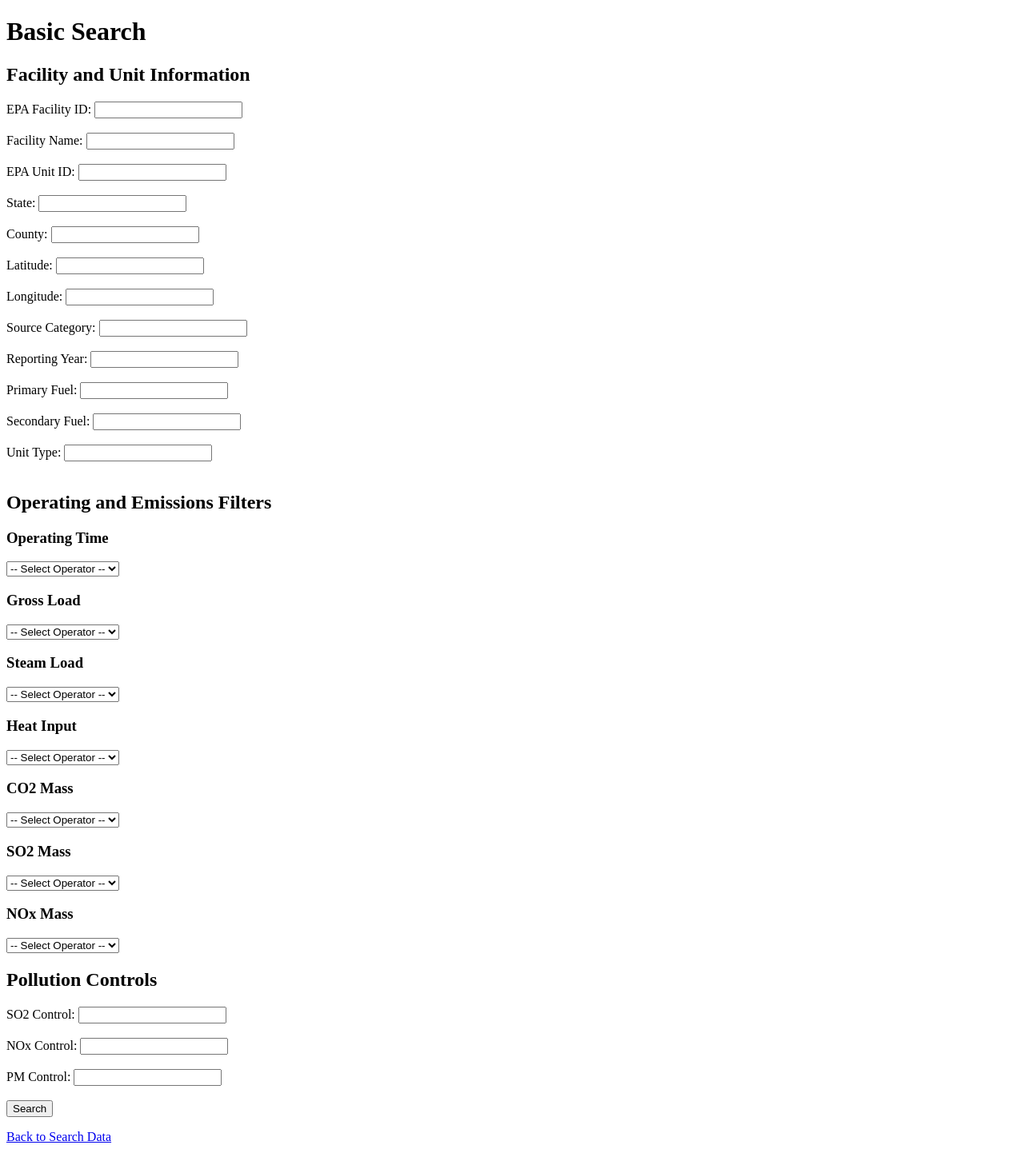
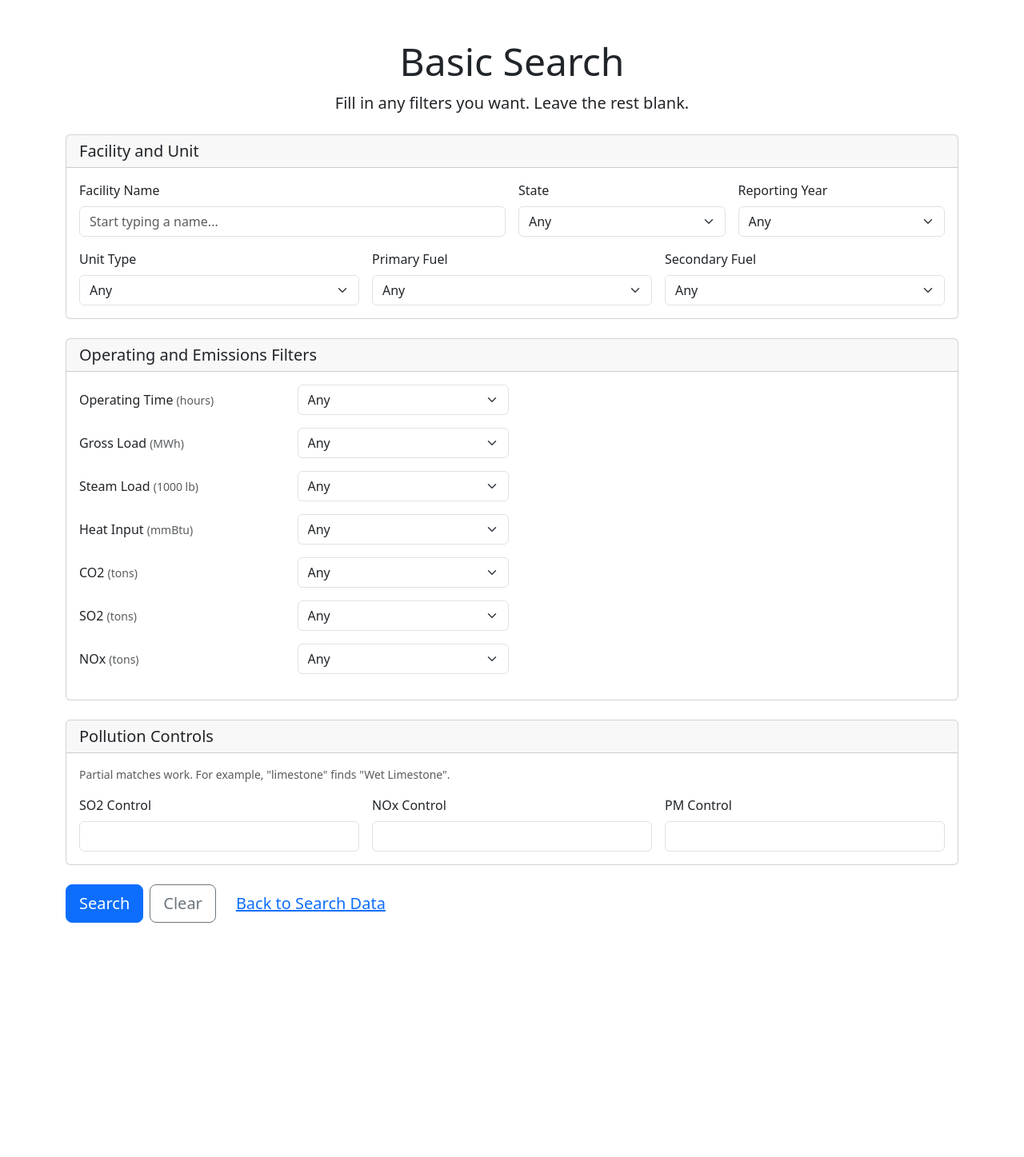
Before and after one commit to MaggieFord8062/epaData, a Flask app: page /basic-search in a window 1280 px wide. Shown: the whole page at 80% size. After the commit the page ends 1154 px from the top, so only its background shows below. Run offline with Flask 3, Linux system fonts and the light colour scheme.

Commit message:
Basic search: dropdowns from database, remove ID and lat/long fields, Bootstrap layout

```diff
--- a/app.py
+++ b/app.py
@@ -66,26 +66,24 @@ def basic_search():
 
     session = SessionLocal()
 
-    states = sorted({s[0] for s in session.query(Facility.state).distinct().all() if s[0]})
-    counties = sorted({c[0] for c in session.query(Facility.county).distinct().all() if c[0]})
-    facility_names = sorted({f[0] for f in session.query(Facility.facility_name).distinct().all() if f[0]})
-    source_categories = sorted({c[0] for c in session.query(Facility.source_category).distinct().all() if c[0]})
-    unit_types = sorted({u[0] for u in session.query(Unit.unit_type).distinct().all() if u[0]})
-    primary_fuels = sorted({p[0] for p in session.query(Unit.primary_fuel).distinct().all() if p[0]})
-    secondary_fuels = sorted({s[0] for s in session.query(Unit.secondary_fuel).distinct().all() if s[0]})
+    def distinct_values(column):
+        """Every non-empty value stored in a column, sorted."""
+        return sorted({v[0] for v in session.query(column).distinct().all() if v[0] not in (None, "")})
+
+    options = {
+        "facility_names": distinct_values(Facility.facility_name),
+        "states": distinct_values(Facility.state),
+        "counties": distinct_values(Facility.county),
+        "source_categories": distinct_values(Facility.source_category),
+        "years": sorted(distinct_values(AnnualRecord.year), reverse=True),
+        "unit_types": distinct_values(Unit.unit_type),
+        "primary_fuels": distinct_values(Unit.primary_fuel),
+        "secondary_fuels": distinct_values(Unit.secondary_fuel),
+    }
 
     session.close()
 
-    return render_template(
-        "basic_search.html",
-        states=states,
-        counties=counties,
-        facility_names=facility_names,
-        source_categories=source_categories,
-        unit_types=unit_types,
-        primary_fuels=primary_fuels,
-        secondary_fuels=secondary_fuels,
-    )
+    return render_template("basic_search.html", **options)
 
 
 @app.route("/advanced-search", methods=["GET", "POST"])
--- a/templates/basic_search.html
+++ b/templates/basic_search.html
@@ -1,280 +1,225 @@
 <!DOCTYPE html>
-<html>
+<html lang="en">
 <head>
+    <meta charset="UTF-8">
+    <meta name="viewport" content="width=device-width, initial-scale=1.0">
     <title>Basic Search - epaData</title>
+    <link href="https://cdn.jsdelivr.net/npm/bootstrap@5.3.3/dist/css/bootstrap.min.css" rel="stylesheet">
 </head>
-
 <body>
 
-    <h1>Basic Search</h1>
+<div class="container mt-5 mb-5">
+
+    <div class="text-center mb-4">
+        <h1 class="display-5">Basic Search</h1>
+        <p class="lead">Fill in any filters you want. Leave the rest blank.</p>
+    </div>
 
     <form method="POST">
 
-        <h2>Facility and Unit Information</h2>
+        <!-- Facility and Unit -->
+        <div class="card mb-4">
+            <div class="card-header"><h2 class="h5 mb-0">Facility and Unit</h2></div>
+            <div class="card-body">
+                <div class="row g-3">
 
-        <label>EPA Facility ID:</label>
-        <input type="text" name="epa_facility_id">
-        <br><br>
+                    <div class="col-md-6">
+                        <label class="form-label" for="facility_name">Facility Name</label>
+                        <input class="form-control" type="text" id="facility_name" name="facility_name"
+                               list="facility_name_list" placeholder="Start typing a name..." autocomplete="off">
+                        <datalist id="facility_name_list">
+                            {% for name in facility_names %}
+                            <option value="{{ name }}">
+                            {% endfor %}
+                        </datalist>
+                    </div>
 
-        <label>Facility Name:</label>
-        <input type="text" name="facility_name" list="facility_name_list">
-        <br><br>
+                    <div class="col-md-3">
+                        <label class="form-label" for="state">State</label>
+                        <select class="form-select" id="state" name="state">
+                            <option value="">Any</option>
+                            {% for s in states %}
+                            <option value="{{ s }}">{{ s }}</option>
+                            {% endfor %}
+                        </select>
+                    </div>
 
-        <label>EPA Unit ID:</label>
-        <input type="text" name="epa_unit_id">
-        <br><br>
+                    <div class="col-md-3">
+                        <label class="form-label" for="reporting_year">Reporting Year</label>
+                        <select class="form-select" id="reporting_year" name="reporting_year">
+                            <option value="">Any</option>
+                            {% for y in years %}
+                            <option value="{{ y }}">{{ y }}</option>
+                            {% endfor %}
+                        </select>
+                    </div>
 
-        <label>State:</label>
-        <input type="text" name="state" list="state_list">
-        <br><br>
+                    {% if counties %}
+                    <div class="col-md-6">
+                        <label class="form-label" for="county">County</label>
+                        <select class="form-select" id="county" name="county">
+                            <option value="">Any</option>
+                            {% for c in counties %}
+                            <option value="{{ c }}">{{ c }}</option>
+                            {% endfor %}
+                        </select>
+                    </div>
+                    {% endif %}
 
-        <label>County:</label>
-        <input type="text" name="county" list="county_list">
-        <br><br>
+                    {% if source_categories %}
+                    <div class="col-md-6">
+                        <label class="form-label" for="source_category">Source Category</label>
+                        <select class="form-select" id="source_category" name="source_category">
+                            <option value="">Any</option>
+                            {% for sc in source_categories %}
+                            <option value="{{ sc }}">{{ sc }}</option>
+                            {% endfor %}
+                        </select>
+                    </div>
+                    {% endif %}
 
-        <label>Latitude:</label>
-        <input type="text" name="latitude">
-        <br><br>
+                    <div class="col-md-4">
+                        <label class="form-label" for="unit_type">Unit Type</label>
+                        <select class="form-select" id="unit_type" name="unit_type">
+                            <option value="">Any</option>
+                            {% for ut in unit_types %}
+                            <option value="{{ ut }}">{{ ut }}</option>
+                            {% endfor %}
+                        </select>
+                    </div>
 
-        <label>Longitude:</label>
-        <input type="text" name="longitude">
-        <br><br>
+                    <div class="col-md-4">
+                        <label class="form-label" for="primary_fuel">Primary Fuel</label>
+                        <select class="form-select" id="primary_fuel" name="primary_fuel">
+                            <option value="">Any</option>
+                            {% for pf in primary_fuels %}
+                            <option value="{{ pf }}">{{ pf }}</option>
+                            {% endfor %}
+                        </select>
+                    </div>
 
-        <label>Source Category:</label>
-        <input type="text" name="source_category" list="source_category_list">
-        <br><br>
+                    <div class="col-md-4">
+                        <label class="form-label" for="secondary_fuel">Secondary Fuel</label>
+                        <select class="form-select" id="secondary_fuel" name="secondary_fuel">
+                            <option value="">Any</option>
+                            {% for sf in secondary_fuels %}
+                            <option value="{{ sf }}">{{ sf }}</option>
+                            {% endfor %}
+                        </select>
+                    </div>
 
-        <label>Reporting Year:</label>
-        <input type="text" name="reporting_year">
-        <br><br>
+                </div>
+            </div>
+        </div>
 
-        <label>Primary Fuel:</label>
-        <input type="text" name="primary_fuel" list="primary_fuel_list">
-        <br><br>
+        <!-- Operating and Emissions -->
+        <div class="card mb-4">
+            <div class="card-header"><h2 class="h5 mb-0">Operating and Emissions Filters</h2></div>
+            <div class="card-body">
 
-        <label>Secondary Fuel:</label>
-        <input type="text" name="secondary_fuel" list="secondary_fuel_list">
-        <br><br>
+                {% set numeric_fields = [
+                    ("operating_time", "Operating Time", "hours"),
+                    ("gross_load", "Gross Load", "MWh"),
+                    ("steam_load", "Steam Load", "1000 lb"),
+                    ("heat_input", "Heat Input", "mmBtu"),
+                    ("co2_mass", "CO2", "tons"),
+                    ("so2_mass", "SO2", "tons"),
+                    ("nox_mass", "NOx", "tons"),
+                ] %}
 
-        <label>Unit Type:</label>
-        <input type="text" name="unit_type" list="unit_type_list">
-        <br><br>
-
-
-        <h2>Operating and Emissions Filters</h2>
-
-
-        <h3>Operating Time</h3>
-
-        <select name="operating_time_operator" onchange="updateRangeInputs('operating_time')">
-            <option value="">-- Select Operator --</option>
+                {% for field, label, units in numeric_fields %}
+                <div class="row g-2 align-items-center mb-3">
+                    <div class="col-md-3">
+                        <label class="form-label mb-0" for="{{ field }}_operator">
+                            {{ label }} <span class="text-muted small">({{ units }})</span>
+                        </label>
+                    </div>
+                    <div class="col-md-3">
+                        <select class="form-select" id="{{ field }}_operator" name="{{ field }}_operator"
+                                onchange="updateRangeInputs('{{ field }}')">
+                            <option value="">Any</option>
                             <option value="Greater than">Greater than</option>
                             <option value="Less than">Less than</option>
                             <option value="Equals">Equals</option>
                             <option value="Between">Between</option>
                         </select>
+                    </div>
+                    <div class="col-md-6">
+                        <div class="row g-2" id="{{ field }}_inputs"></div>
+                    </div>
+                </div>
+                {% endfor %}
 
-        <div id="operating_time_inputs"></div>
+            </div>
+        </div>
 
+        <!-- Pollution Controls -->
+        <div class="card mb-4">
+            <div class="card-header"><h2 class="h5 mb-0">Pollution Controls</h2></div>
+            <div class="card-body">
+                <p class="text-muted small">Partial matches work. For example, "limestone" finds "Wet Limestone".</p>
+                <div class="row g-3">
+                    <div class="col-md-4">
+                        <label class="form-label" for="so2_control">SO2 Control</label>
+                        <input class="form-control" type="text" id="so2_control" name="so2_control">
+                    </div>
+                    <div class="col-md-4">
+                        <label class="form-label" for="nox_control">NOx Control</label>
+                        <input class="form-control" type="text" id="nox_control" name="nox_control">
+                    </div>
+                    <div class="col-md-4">
+                        <label class="form-label" for="pm_control">PM Control</label>
+                        <input class="form-control" type="text" id="pm_control" name="pm_control">
+                    </div>
+                </div>
+            </div>
+        </div>
 
-        <h3>Gross Load</h3>
-
-        <select name="gross_load_operator"
-                onchange="updateRangeInputs('gross_load')">
-
-            <option value="">-- Select Operator --</option>
-            <option value="Greater than">Greater than</option>
-            <option value="Less than">Less than</option>
-            <option value="Equals">Equals</option>
-            <option value="Between">Between</option>
-
-        </select>
-
-        <div id="gross_load_inputs"></div>
-
-
-        <h3>Steam Load</h3>
-
-        <select name="steam_load_operator"
-                onchange="updateRangeInputs('steam_load')">
-
-            <option value="">-- Select Operator --</option>
-            <option value="Greater than">Greater than</option>
-            <option value="Less than">Less than</option>
-            <option value="Equals">Equals</option>
-            <option value="Between">Between</option>
-
-        </select>
-
-        <div id="steam_load_inputs"></div>
-
-
-        <h3>Heat Input</h3>
-
-        <select name="heat_input_operator"
-                onchange="updateRangeInputs('heat_input')">
-
-            <option value="">-- Select Operator --</option>
-            <option value="Greater than">Greater than</option>
-            <option value="Less than">Less than</option>
-            <option value="Equals">Equals</option>
-            <option value="Between">Between</option>
-
-        </select>
-
-        <div id="heat_input_inputs"></div>
-
-
-        <h3>CO2 Mass</h3>
-
-        <select name="co2_mass_operator"
-                onchange="updateRangeInputs('co2_mass')">
-
-            <option value="">-- Select Operator --</option>
-            <option value="Greater than">Greater than</option>
-            <option value="Less than">Less than</option>
-            <option value="Equals">Equals</option>
-            <option value="Between">Between</option>
-
-        </select>
-
-        <div id="co2_mass_inputs"></div>
-
-
-        <h3>SO2 Mass</h3>
-
-        <select name="so2_mass_operator"
-                onchange="updateRangeInputs('so2_mass')">
-
-            <option value="">-- Select Operator --</option>
-            <option value="Greater than">Greater than</option>
-            <option value="Less than">Less than</option>
-            <option value="Equals">Equals</option>
-            <option value="Between">Between</option>
-
-        </select>
-
-        <div id="so2_mass_inputs"></div>
-
-        <h3>NOx Mass</h3>
-
-        <select name="nox_mass_operator"
-                onchange="updateRangeInputs('nox_mass')">
-
-            <option value="">-- Select Operator --</option>
-            <option value="Greater than">Greater than</option>
-            <option value="Less than">Less than</option>
-            <option value="Equals">Equals</option>
-            <option value="Between">Between</option>
-
-        </select>
-
-        <div id="nox_mass_inputs"></div>
-
-
-        <h2>Pollution Controls</h2>
-
-        <label>SO2 Control:</label>
-        <input type="text" name="so2_control">
-        <br><br>
-
-        <label>NOx Control:</label>
-        <input type="text" name="nox_control">
-        <br><br>
-
-        <label>PM Control:</label>
-        <input type="text" name="pm_control">
-        <br><br>
-
-        <button type="submit">Search</button>
+        <div class="d-flex gap-2">
+            <button type="submit" class="btn btn-primary btn-lg">Search</button>
+            <button type="reset" class="btn btn-outline-secondary btn-lg" onclick="clearRangeInputs()">Clear</button>
+            <a href="/search" class="btn btn-link btn-lg">Back to Search Data</a>
+        </div>
 
     </form>
 
-    <datalist id="facility_name_list">
-        {% for name in facility_names %}
-        <option value="{{ name }}">
-        {% endfor %}
-    </datalist>
-
-    <datalist id="state_list">
-        {% for s in states %}
-        <option value="{{ s }}">
-        {% endfor %}
-    </datalist>
-
-    <datalist id="county_list">
-        {% for c in counties %}
-        <option value="{{ c }}">
-        {% endfor %}
-    </datalist>
-
-    <datalist id="source_category_list">
-        {% for sc in source_categories %}
-        <option value="{{ sc }}">
-        {% endfor %}
-    </datalist>
-
-    <datalist id="primary_fuel_list">
-        {% for pf in primary_fuels %}
-        <option value="{{ pf }}">
-        {% endfor %}
-    </datalist>
-
-    <datalist id="secondary_fuel_list">
-        {% for sf in secondary_fuels %}
-        <option value="{{ sf }}">
-        {% endfor %}
-    </datalist>
-
-    <datalist id="unit_type_list">
-        {% for ut in unit_types %}
-        <option value="{{ ut }}">
-        {% endfor %}
-    </datalist>
-
-    <p>
-        <a href="/search">Back to Search Data</a>
-    </p>
+</div>
 
 <script>
+    const numericFields = ["operating_time", "gross_load", "steam_load", "heat_input",
+                           "co2_mass", "so2_mass", "nox_mass"];
+
+    function numberBox(name, placeholder) {
+        return `<div class="col">
+                    <input class="form-control" type="text" inputmode="decimal"
+                           name="${name}" placeholder="${placeholder}">
+                </div>`;
+    }
+
     function updateRangeInputs(field) {
-            const operator = document.querySelector(
-                `select[name="${field}_operator"]`
-            ).value;
-
-            const container = document.getElementById(
-                `${field}_inputs`
-            );
+        const operator = document.getElementById(`${field}_operator`).value;
+        const container = document.getElementById(`${field}_inputs`);
 
         if (operator === "Greater than") {
-                container.innerHTML = `
-                    <label>Minimum:</label>
-                    <input type="text" name="${field}_min">
-                `;
+            container.innerHTML = numberBox(`${field}_min`, "Minimum");
         } else if (operator === "Less than") {
-                container.innerHTML = `
-                    <label>Maximum:</label>
-                    <input type="text" name="${field}_max">
-                `;
+            container.innerHTML = numberBox(`${field}_max`, "Maximum");
         } else if (operator === "Equals") {
-                container.innerHTML = `
-                    <label>Value:</label>
-                    <input type="text" name="${field}_equals">
-                `;
+            container.innerHTML = numberBox(`${field}_equals`, "Value");
         } else if (operator === "Between") {
-                container.innerHTML = `
-                    <label>Minimum:</label>
-                    <input type="text" name="${field}_min">
-
-                    <br><br>
-
-                    <label>Maximum:</label>
-                    <input type="text" name="${field}_max">
-                `;
+            container.innerHTML = numberBox(`${field}_min`, "Minimum") +
+                                  numberBox(`${field}_max`, "Maximum");
         } else {
             container.innerHTML = "";
         }
     }
+
+    function clearRangeInputs() {
+        numericFields.forEach(field => {
+            document.getElementById(`${field}_inputs`).innerHTML = "";
+        });
+    }
 </script>
+
 </body>
 </html>
```
Lines whose indentation alone changed are shown as unchanged.
